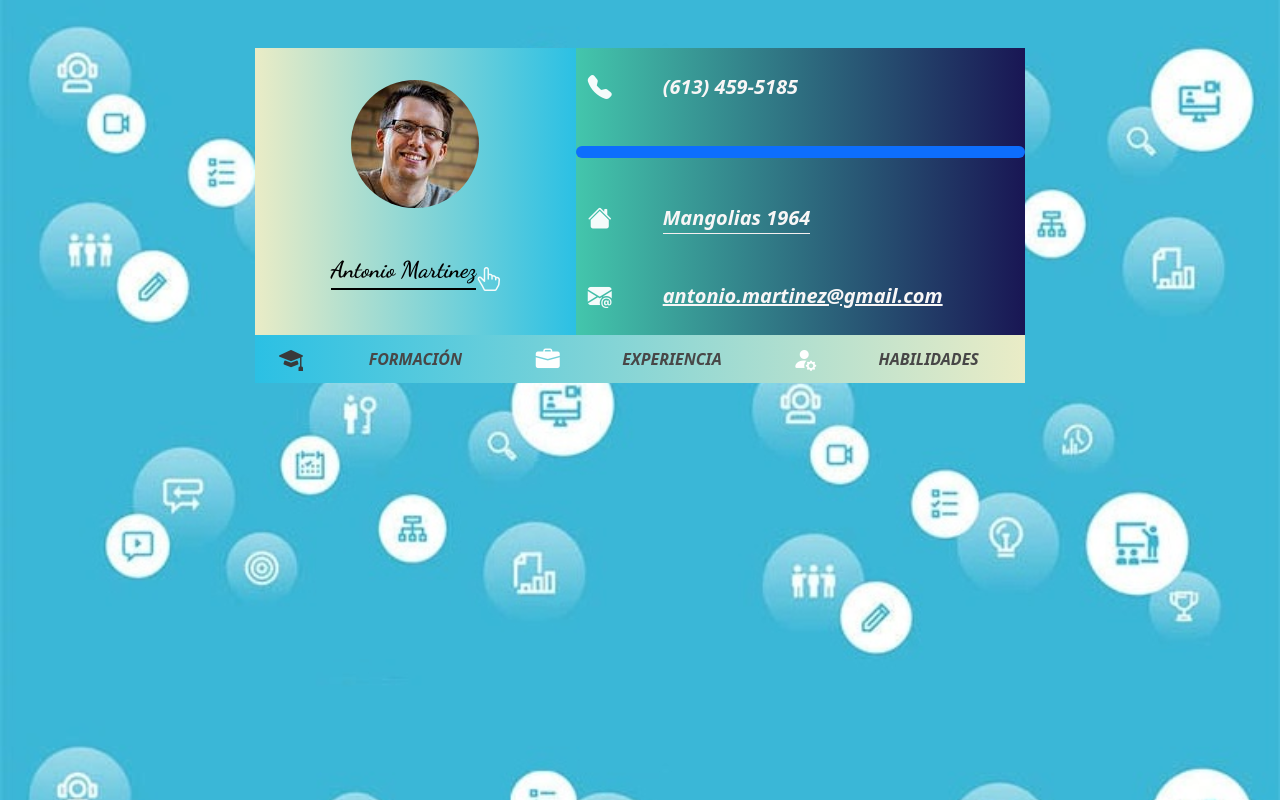
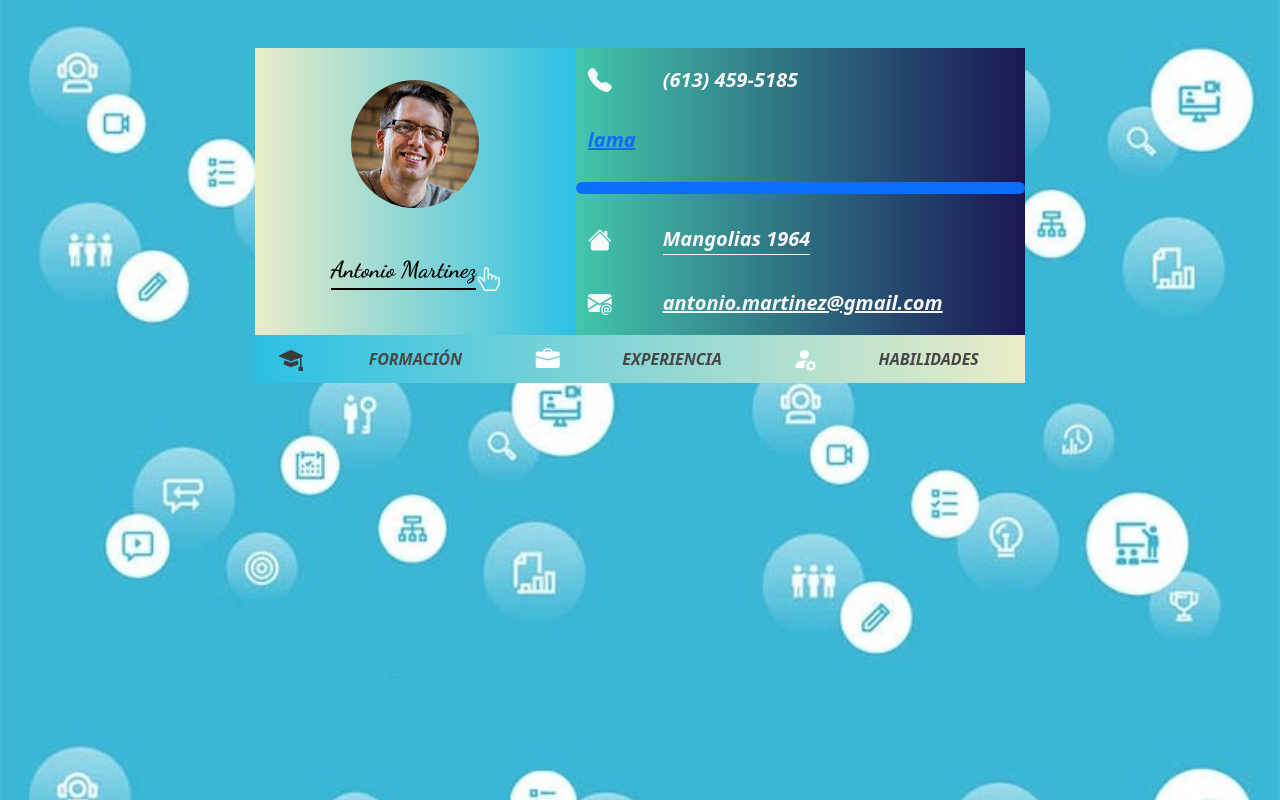
Before and after one commit to vegaluis77/proyectoticmas, a plain HTML site: page index.html in a window 1280 px wide. Drawn offline with nearby package versions, Linux system fonts and the light colour scheme.

Commit message:
probando enviar mensaje metodo de pagina oficial wsp

```diff
--- a/index.html
+++ b/index.html
@@ -49,6 +49,8 @@
            <section class="row align-items-center" id="section2">
              <div class="col-2 "><i class="bi bi-telephone-fill"></i></div>
              <div class="col-10 " >(613) 459-5185</div>
+             <a href="https://wa.me/54923236567?text=I'm%20interested%20in%20your%20car%20for%20sale">lama</a>
+
              <a href="https://api.whatsapp.com/send/?phone=5491123226567&amp;text=*Hola luis*¿Como estas? Te queria consultar..."
              class="btn btn-primary pub-menu-button"
              <!--  -->
```
